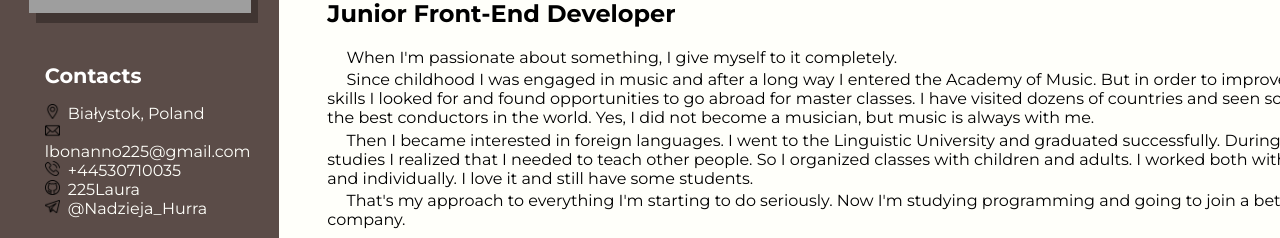
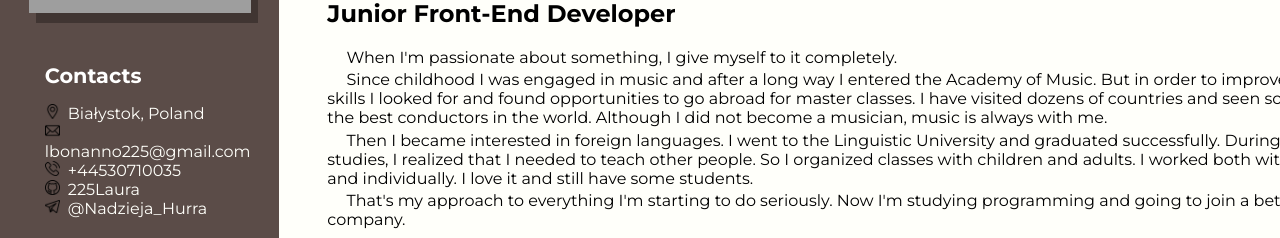
Before and after one commit to 225Laura/CV, a plain HTML site: page CV/index.html in a window 1280 px wide. Shown: the part 274-512 px from the top of the page. Drawn offline with Linux system fonts and the light colour scheme; grey boxes are pictures that could not be loaded.

Commit message:
refactor: replace some words in the main section

```diff
--- a/CV/index.html
+++ b/CV/index.html
@@ -77,9 +77,9 @@
                             <p class="about-me-description">When I'm passionate about something, I give myself to it completely.
                             <p class="about-me-description">Since childhood I was engaged in music and after a long way I entered the Academy of Music. But in order to improve my
                             skills I looked for and found opportunities to go abroad for master classes. I have visited dozens of countries and seen
-                            some of the best conductors in the world. Yes, I did not become a musician, but music is always with me.</p>
+                            some of the best conductors in the world. Although I did not become a musician, music is always with me.</p>
                             <p class="about-me-description">
-                            Then I became interested in foreign languages. I went to the Linguistic University and graduated successfully. During my studies I realized that I needed to teach
+                            Then I became interested in foreign languages. I went to the Linguistic University and graduated successfully. During my studies, I realized that I needed to teach
                             other people. So I organized classes with children and adults. I worked both with groups and individually. I love it and still have some students.</p>
                             <p class="about-me-description">That's my approach to everything I'm starting to do seriously. Now I'm studying programming and going to join a better
                             company.</p>
```
